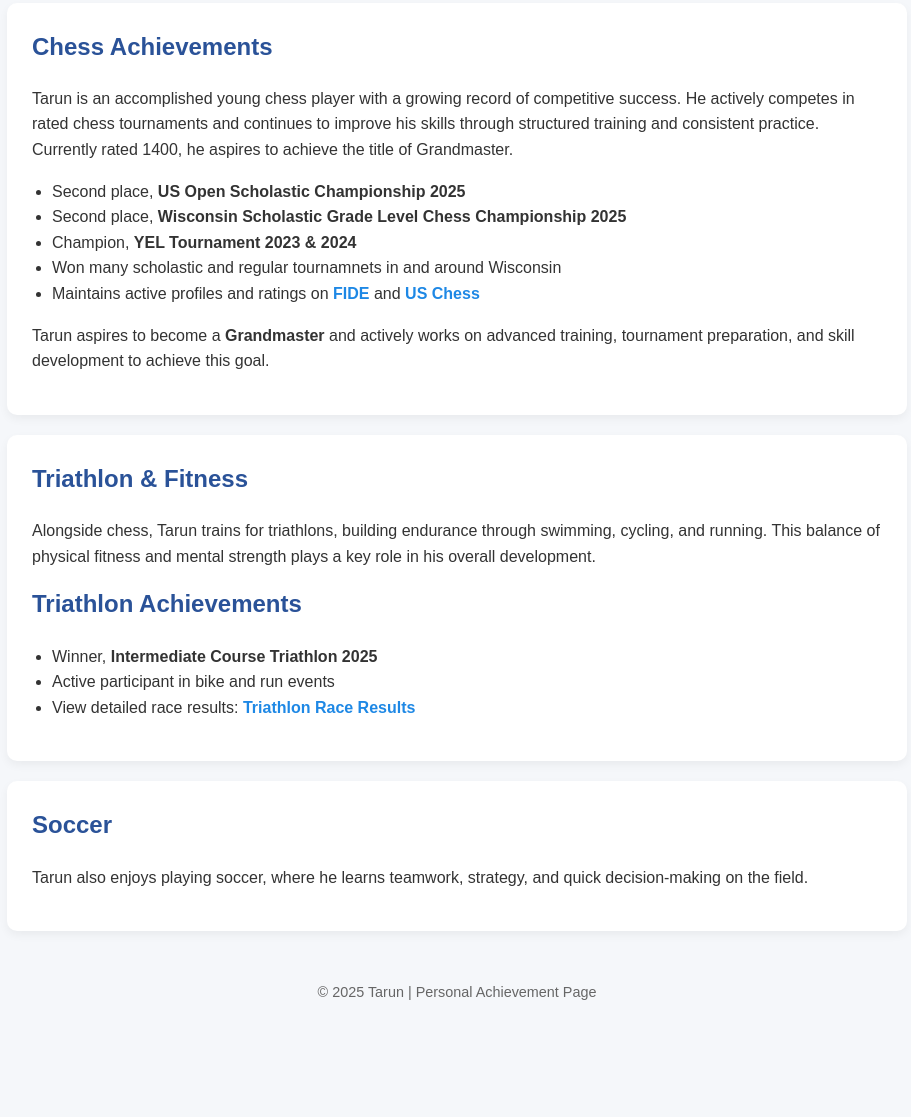
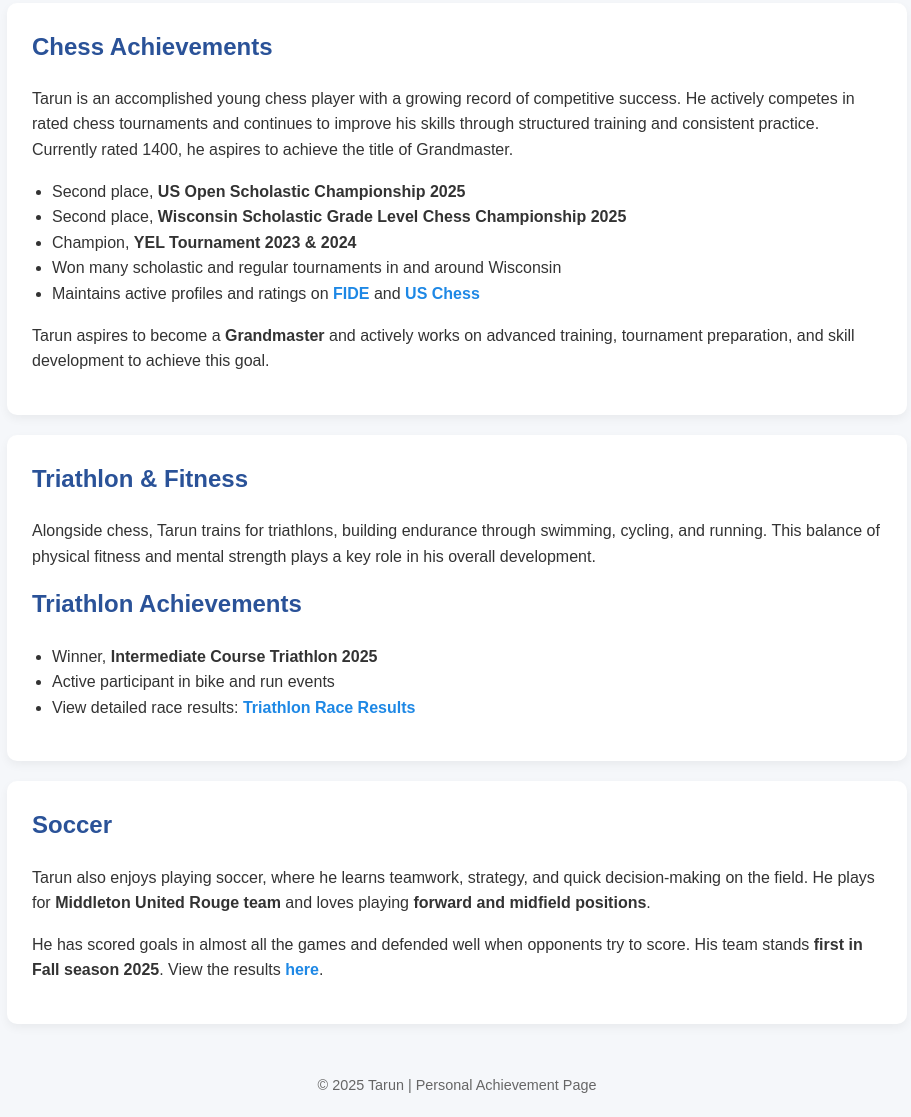
Before and after one commit to gachu16developer/tlax.github.io, a plain HTML site: page index.html in a window 1280 px wide. Shown: the part 390-1507 px from the top of the page, without its empty margins (183-1094 px from the left). Before the commit the page ends 1414 px from the top, so only its background shows below. Drawn offline with Linux system fonts and the light colour scheme.

Commit message:
Update index.html

```diff
--- a/index.html
+++ b/index.html
@@ -3,7 +3,7 @@
 <head>
   <meta charset="UTF-8" />
   <meta name="viewport" content="width=device-width, initial-scale=1.0" />
-  <title>Tarun | Chess & Sports Achievements</title>
+  <title>Tarun Achievements</title>
   <style>
     body {
       font-family: Arial, Helvetica, sans-serif;
@@ -103,7 +103,7 @@
       <img class="slide" src="tarun3.jpg" alt="Tarun Photo 3">
     </div>
     <div class="header-text">
-      <h1>Tarun</h1>
+      <h1>Tarun Lakshman</h1>
       <p>Young Chess Player | Triathlete | Soccer Enthusiast</p>
     </div>
   </header>
@@ -128,7 +128,7 @@
     <li>Second place, <strong>US Open Scholastic Championship 2025</strong></li>
     <li>Second place, <strong>Wisconsin Scholastic Grade Level Chess Championship 2025</strong></li>
     <li>Champion, <strong>YEL Tournament 2023 & 2024</strong></li>
-    <li>Won many scholastic and regular tournamnets in and around Wisconsin</li>
+    <li>Won many scholastic and regular tournaments in and around Wisconsin</li>
     <li>Maintains active profiles and ratings on
       <a href="https://ratings.fide.com/profile/39996891" target="_blank">FIDE</a> and
       <a href="https://ratings.uschess.org/player/31665390" target="_blank">US Chess</a>
@@ -155,12 +155,15 @@
     </section>
 
     <section>
-      <h2>Soccer</h2>
-      <p>
-        Tarun also enjoys playing soccer, where he learns teamwork, strategy, and quick
-        decision-making on the field.
-      </p>
-    </section>
+<h2>Soccer</h2>
+<p>
+Tarun also enjoys playing soccer, where he learns teamwork, strategy, and quick
+decision-making on the field. He plays for <strong>Middleton United Rouge team</strong> and loves playing <strong>forward and midfield positions</strong>.
+</p>
+<p>
+He has scored goals in almost all the games and defended well when opponents try to score. His team stands <strong>first in Fall season 2025</strong>. View the results <a href="https://playmetricssports.com/g/leagues/1027-1519-e326860f/divisions/5917/division_view.html" target="_blank">here</a>.
+</p>
+</section>
 
   </div>
 
```
